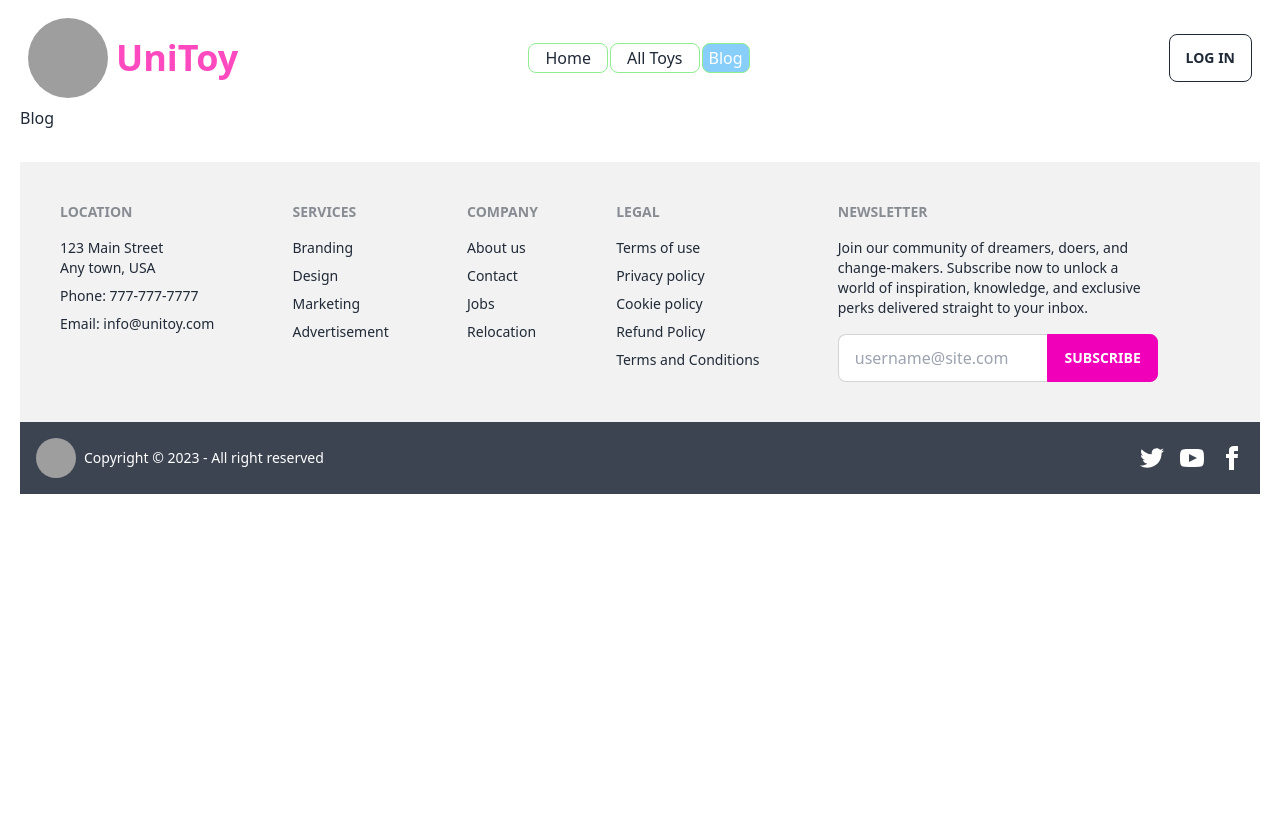
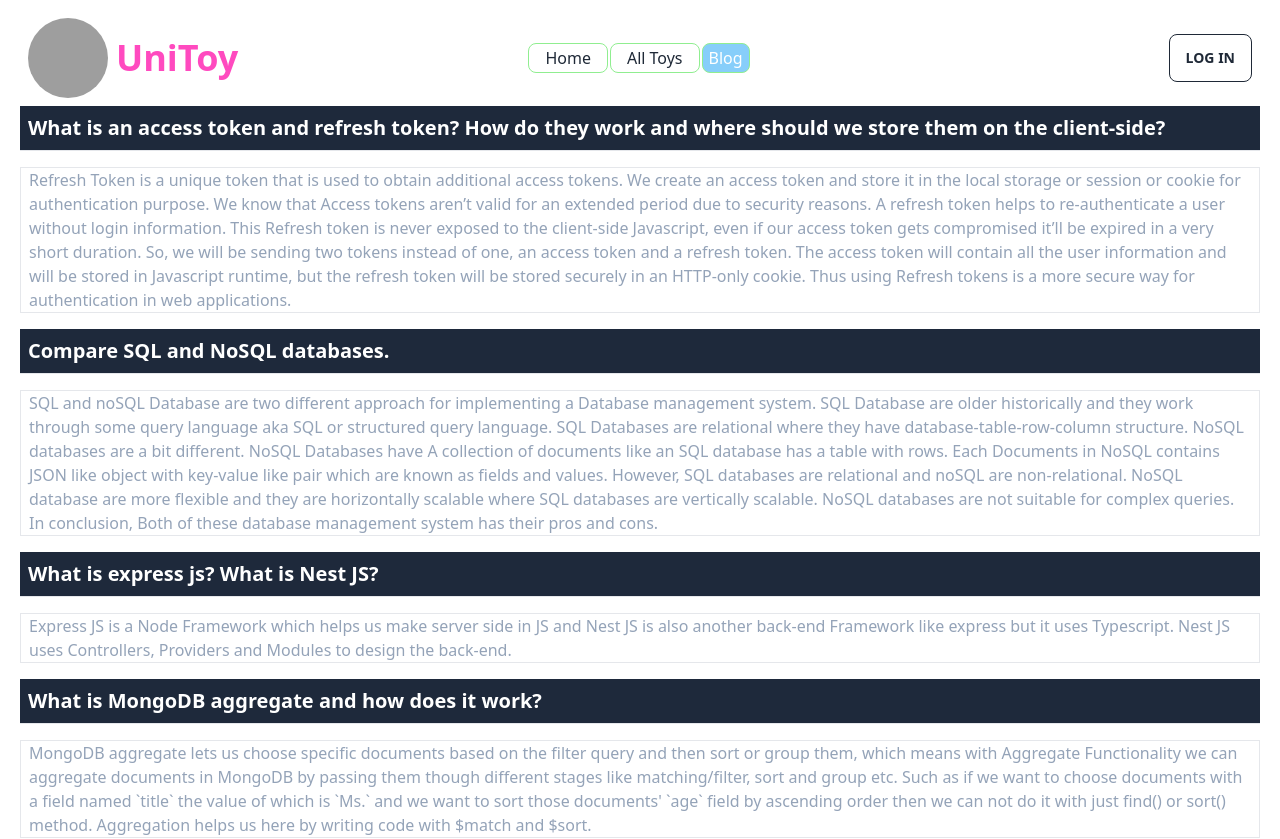
Before and after one commit to wazed-biplob/unitoy-client, a React (Vite) app: page /Blog in a window 1280 px wide. Shown: the top 839 px of the page. Before the commit the page ends 800 px from the top, so only its background shows below. Built offline with nearby package versions, Linux system fonts and the light colour scheme; no server answers; grey boxes are pictures that could not be loaded.

Commit message:
Blog Page Completed

```diff
--- a/src/Pages/Blog/Blog.jsx
+++ b/src/Pages/Blog/Blog.jsx
@@ -5,7 +5,68 @@ const Blog = () => {
   useTitle("Blog");
   return (
     <div>
-      <h1>Blog</h1>
+      <h1 className="text-xl text-white font-bold bg-slate-800 p-2">
+        What is an access token and refresh token? How do they work and where
+        should we store them on the client-side?
+      </h1>
+      <hr />
+      <p className="text-slate-400 border px-2 my-4">
+        Refresh Token is a unique token that is used to obtain additional access
+        tokens. We create an access token and store it in the local storage or
+        session or cookie for authentication purpose. We know that Access tokens
+        aren’t valid for an extended period due to security reasons. A refresh
+        token helps to re-authenticate a user without login information. This
+        Refresh token is never exposed to the client-side Javascript, even if
+        our access token gets compromised it’ll be expired in a very short
+        duration. So, we will be sending two tokens instead of one, an access
+        token and a refresh token. The access token will contain all the user
+        information and will be stored in Javascript runtime, but the refresh
+        token will be stored securely in an HTTP-only cookie. Thus using Refresh
+        tokens is a more secure way for authentication in web applications.
+      </p>
+      <h1 className="text-xl text-white font-bold bg-slate-800 p-2">
+        Compare SQL and NoSQL databases.
+      </h1>
+      <hr />
+      <p className="text-slate-400 border px-2 my-4">
+        SQL and noSQL Database are two different approach for implementing a
+        Database management system. SQL Database are older historically and they
+        work through some query language aka SQL or structured query language.
+        SQL Databases are relational where they have database-table-row-column
+        structure. NoSQL databases are a bit different. NoSQL Databases have A
+        collection of documents like an SQL database has a table with rows. Each
+        Documents in NoSQL contains JSON like object with key-value like pair
+        which are known as fields and values. However, SQL databases are
+        relational and noSQL are non-relational. NoSQL database are more
+        flexible and they are horizontally scalable where SQL databases are
+        vertically scalable. NoSQL databases are not suitable for complex
+        queries. In conclusion, Both of these database management system has
+        their pros and cons.
+      </p>
+      <h1 className="text-xl text-white font-bold bg-slate-800 p-2">
+        What is express js? What is Nest JS?
+      </h1>
+      <hr />
+      <p className="text-slate-400 border px-2 my-4">
+        Express JS is a Node Framework which helps us make server side in JS and
+        Nest JS is also another back-end Framework like express but it uses
+        Typescript. Nest JS uses Controllers, Providers and Modules to design
+        the back-end.
+      </p>
+      <h1 className="text-xl text-white font-bold bg-slate-800 p-2">
+        What is MongoDB aggregate and how does it work?
+      </h1>
+      <hr />
+      <p className="text-slate-400 border px-2 my-4">
+        MongoDB aggregate lets us choose specific documents based on the filter
+        query and then sort or group them, which means with Aggregate
+        Functionality we can aggregate documents in MongoDB by passing them
+        though different stages like matching/filter, sort and group etc. Such
+        as if we want to choose documents with a field named `title` the value
+        of which is `Ms.` and we want to sort those documents' `age` field by
+        ascending order then we can not do it with just find() or sort() method.
+        Aggregation helps us here by writing code with $match and $sort.
+      </p>
     </div>
   );
 };
```
